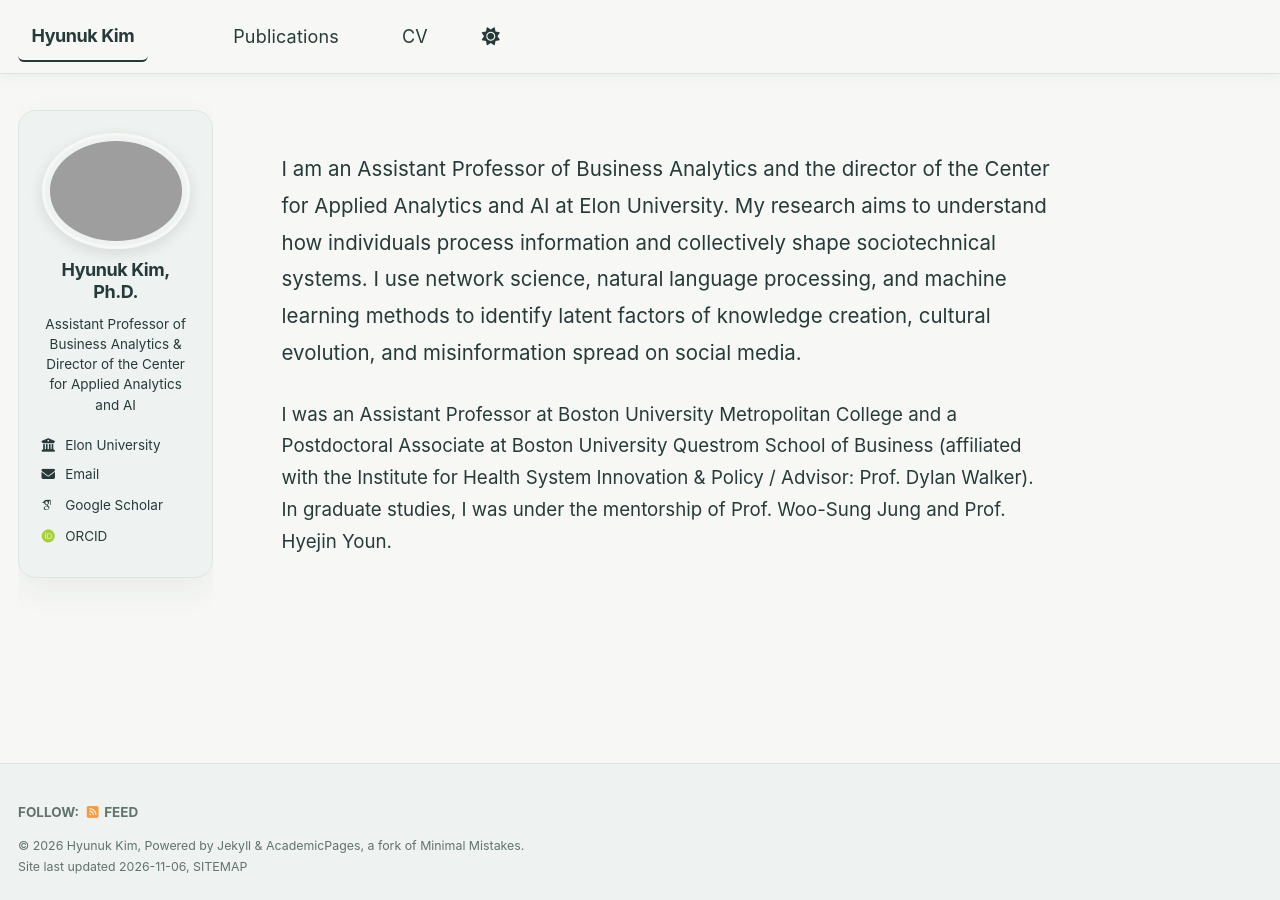
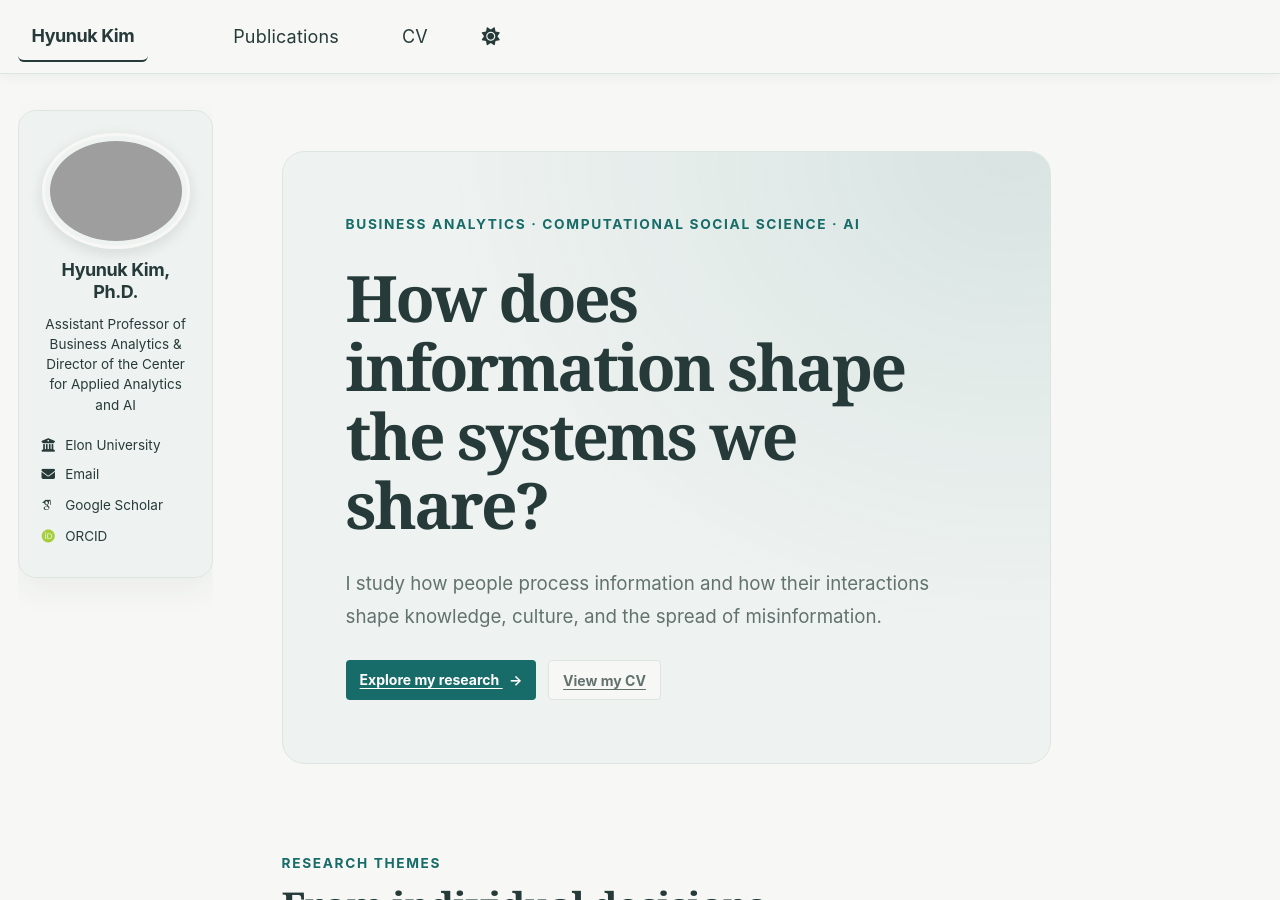
Before and after one commit to hkim07/hkim07.github.io, a Jekyll site: the page built from _pages/about.md, in a window 1280 px wide and 900 px high. Built offline with Jekyll 4.4.1, drawn with Linux system fonts in a browser that asks for light colours; some web fonts are replaced; a script bundle is joined from its source files by our own code; library files that are not in the unit come from our copies; some of the changed text lies outside the part shown.

Commit message:
update the landing page

```diff
--- a/_pages/about.md
+++ b/_pages/about.md
@@ -7,6 +7,44 @@
   - /about.html
 ---
 
-I am an Assistant Professor of Business Analytics and the director of the Center for Applied Analytics and AI at Elon University. My research aims to understand how individuals process information and collectively shape sociotechnical systems. I use network science, natural language processing, and machine learning methods to identify latent factors of knowledge creation, cultural evolution, and misinformation spread on social media.
+<section class="home-hero" aria-labelledby="home-hero-title">
+  <p class="home-eyebrow">Business analytics <span aria-hidden="true">&middot;</span> Computational social science <span aria-hidden="true">&middot;</span> AI</p>
+  <h1 id="home-hero-title">How does information shape the systems we share?</h1>
+  <p class="home-hero__lede">I study how people process information and how their interactions shape knowledge, culture, and the spread of misinformation.</p>
+  <div class="home-hero__actions">
+    <a class="btn home-hero__button" href="/publications/">Explore my research <span aria-hidden="true">&rarr;</span></a>
+    <a class="btn btn--inverse home-hero__button" href="/cv-json/">View my CV</a>
+  </div>
+</section>
 
-I was an Assistant Professor at Boston University Metropolitan College and a Postdoctoral Associate at Boston University Questrom School of Business (affiliated with the Institute for Health System Innovation & Policy / Advisor: Prof. Dylan Walker). In graduate studies, I was under the mentorship of Prof. Woo-Sung Jung and Prof. Hyejin Youn.
+
+<section class="home-research" aria-labelledby="home-research-title">
+  <p class="home-eyebrow">Research themes</p>
+  <h2 id="home-research-title">From individual decisions to collective outcomes.</h2>
+  <p class="home-research__intro">I use network science, natural language processing, and machine learning to study the patterns behind how information moves through society.</p>
+
+  <div class="home-research__grid">
+    <article class="home-research-card">
+      <span class="home-research-card__number" aria-hidden="true">01</span>
+      <h3>How people process information</h3>
+      <p>Understanding how individuals interpret information and make sense of the world around them.</p>
+    </article>
+    <article class="home-research-card">
+      <span class="home-research-card__number" aria-hidden="true">02</span>
+      <h3>How knowledge and culture evolve</h3>
+      <p>Tracing how ideas develop and change as people connect, communicate, and create knowledge.</p>
+    </article>
+    <article class="home-research-card">
+      <span class="home-research-card__number" aria-hidden="true">03</span>
+      <h3>How misinformation spreads</h3>
+      <p>Examining the networks and language that shape the spread of information on social media.</p>
+    </article>
+  </div>
+</section>
+
+<section class="home-about" aria-labelledby="home-about-title">
+  <p class="home-eyebrow">About</p>
+  <h2 id="home-about-title">Research grounded in real-world questions.</h2>
+  <p>I am an Assistant Professor of Business Analytics and the director of the Center for Applied Analytics and AI at Elon University.</p>
+  <p>Previously, I was an Assistant Professor at Boston University Metropolitan College and a Postdoctoral Associate at Boston University Questrom School of Business, affiliated with the Institute for Health System Innovation &amp; Policy and advised by Prof. Dylan Walker. My graduate studies were under the mentorship of Prof. Woo-Sung Jung and Prof. Hyejin Youn.</p>
+</section>
--- a/_sass/layout/_site-refresh.scss
+++ b/_sass/layout/_site-refresh.scss
@@ -19,6 +19,7 @@
   --global-text-color: #263b39;
   --global-text-color-light: #62726e;
   --global-thead-color: #edf2ef;
+  --home-glow-color: rgba(23, 107, 104, 0.1);
 
   color-scheme: light;
 }
@@ -40,6 +41,7 @@
   --global-text-color: #e0ece7;
   --global-text-color-light: #b1c2bc;
   --global-thead-color: #23332f;
+  --home-glow-color: rgba(123, 197, 186, 0.09);
 
   color-scheme: dark;
 }
@@ -156,6 +158,131 @@
   }
 }
 
+.home-hero {
+  position: relative;
+  overflow: hidden;
+  margin-bottom: clamp(3rem, 7vw, 5rem);
+  padding: clamp(1.5rem, 5vw, 3.5rem);
+  border: 1px solid var(--global-border-color);
+  border-radius: 1.25rem;
+  background:
+    radial-gradient(ellipse at 95% 0%, var(--home-glow-color), transparent 55%),
+    var(--global-footer-bg-color);
+
+  h1 {
+    max-width: 17ch;
+    margin: 0.45em 0;
+    font-size: clamp(2.35rem, 5vw, 4rem);
+    line-height: 1.08;
+    letter-spacing: -0.04em;
+  }
+
+  &__lede {
+    max-width: 56ch;
+    margin-bottom: 1.5rem !important;
+    color: var(--global-text-color-light);
+    font-size: clamp(1.08rem, 1.7vw, 1.28rem);
+    line-height: 1.75;
+  }
+
+  &__actions {
+    display: flex;
+    flex-wrap: wrap;
+    gap: 0.65rem;
+  }
+
+  &__button {
+    margin: 0;
+
+    span {
+      display: inline-block;
+      margin-left: 0.35rem;
+      transition: transform 0.2s ease;
+    }
+
+    &:hover span {
+      transform: translateX(3px);
+    }
+  }
+}
+
+.home-eyebrow {
+  margin-bottom: 0.5rem !important;
+  color: var(--global-link-color);
+  font-family: $sans-serif;
+  font-size: 0.76rem !important;
+  font-weight: 700;
+  letter-spacing: 0.12em;
+  line-height: 1.4;
+  text-transform: uppercase;
+}
+
+.home-research {
+  margin-bottom: clamp(3rem, 7vw, 5rem);
+
+  > h2 {
+    max-width: 24ch;
+    margin-top: 0;
+    font-size: clamp(1.7rem, 3vw, 2.25rem);
+    line-height: 1.2;
+  }
+
+  &__intro {
+    max-width: 62ch;
+    color: var(--global-text-color-light);
+  }
+
+  &__grid {
+    display: grid;
+    grid-template-columns: repeat(auto-fit, minmax(min(100%, 14rem), 1fr));
+    gap: 1rem;
+    margin-top: 1.75rem;
+  }
+}
+
+.home-research-card {
+  padding: 1.35rem;
+  border: 1px solid var(--global-border-color);
+  border-radius: 0.9rem;
+  background: var(--global-footer-bg-color);
+
+  &__number {
+    color: var(--global-link-color);
+    font-size: 0.78rem;
+    font-weight: 700;
+    letter-spacing: 0.1em;
+  }
+
+  h3 {
+    margin: 1rem 0 0.55rem;
+    font-size: 1.15rem;
+    line-height: 1.35;
+  }
+
+  p {
+    margin: 0;
+    color: var(--global-text-color-light);
+    font-size: 0.94rem;
+    line-height: 1.65;
+  }
+}
+
+.home-about {
+  padding-top: 1.75rem;
+  border-top: 1px solid var(--global-border-color);
+
+  h2 {
+    max-width: 24ch;
+    margin-top: 0;
+    font-size: clamp(1.7rem, 3vw, 2.25rem);
+    line-height: 1.2;
+  }
+
+  p:not(.home-eyebrow) {
+    max-width: 68ch;
+  }
+}
+
 .sidebar > [itemscope] {
   padding: 1.25rem;
   border: 1px solid var(--global-border-color);
@@ -236,6 +363,15 @@
     margin-top: 2rem;
   }
 
+  .home-hero {
+    margin-bottom: 2.5rem;
+  }
+
+  .home-research,
+  .home-about {
+    margin-bottom: 2.5rem;
+  }
+
   .sidebar > [itemscope] {
     display: grid;
     grid-template-columns: 3.75rem minmax(0, 1fr);
```
